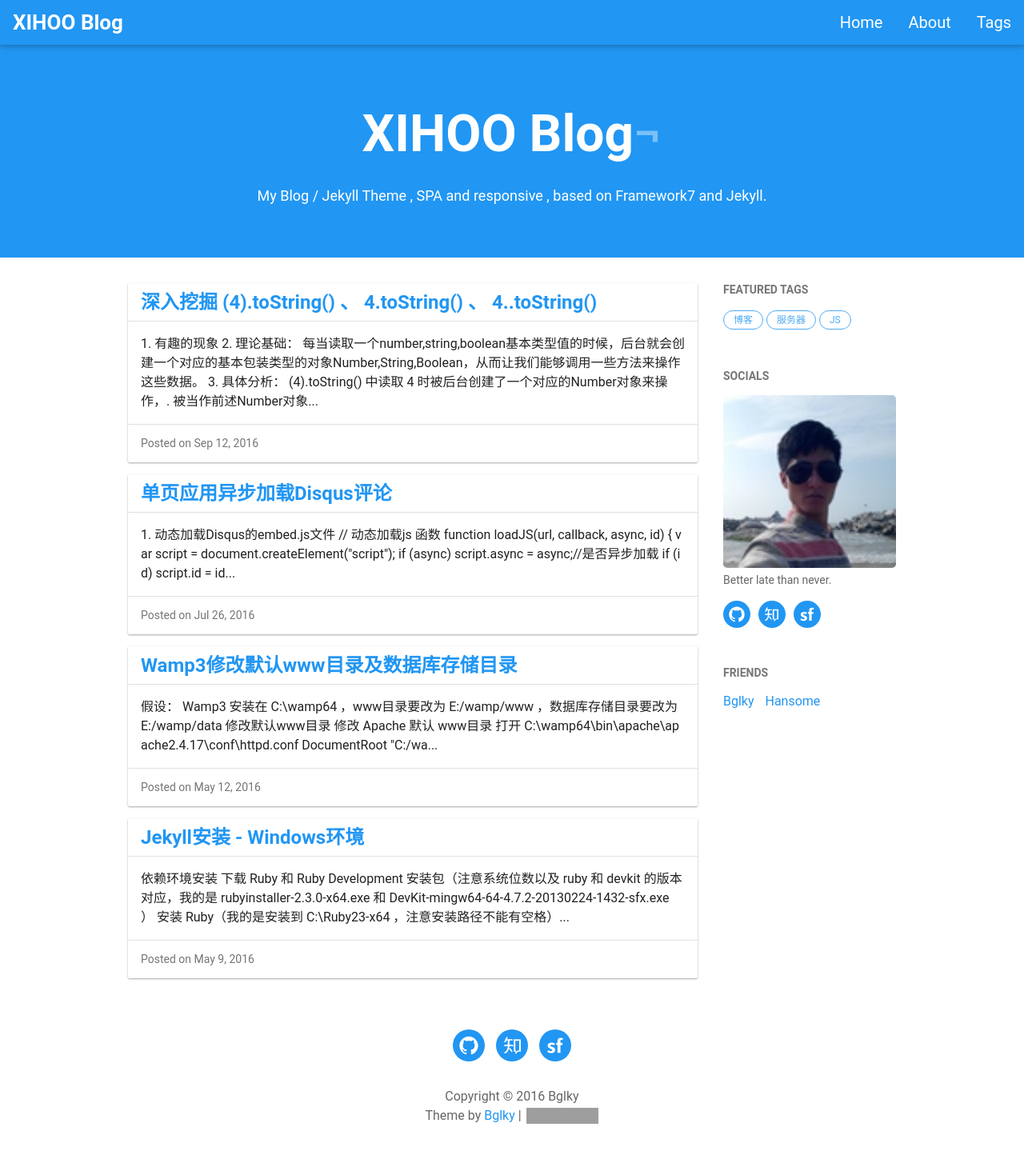
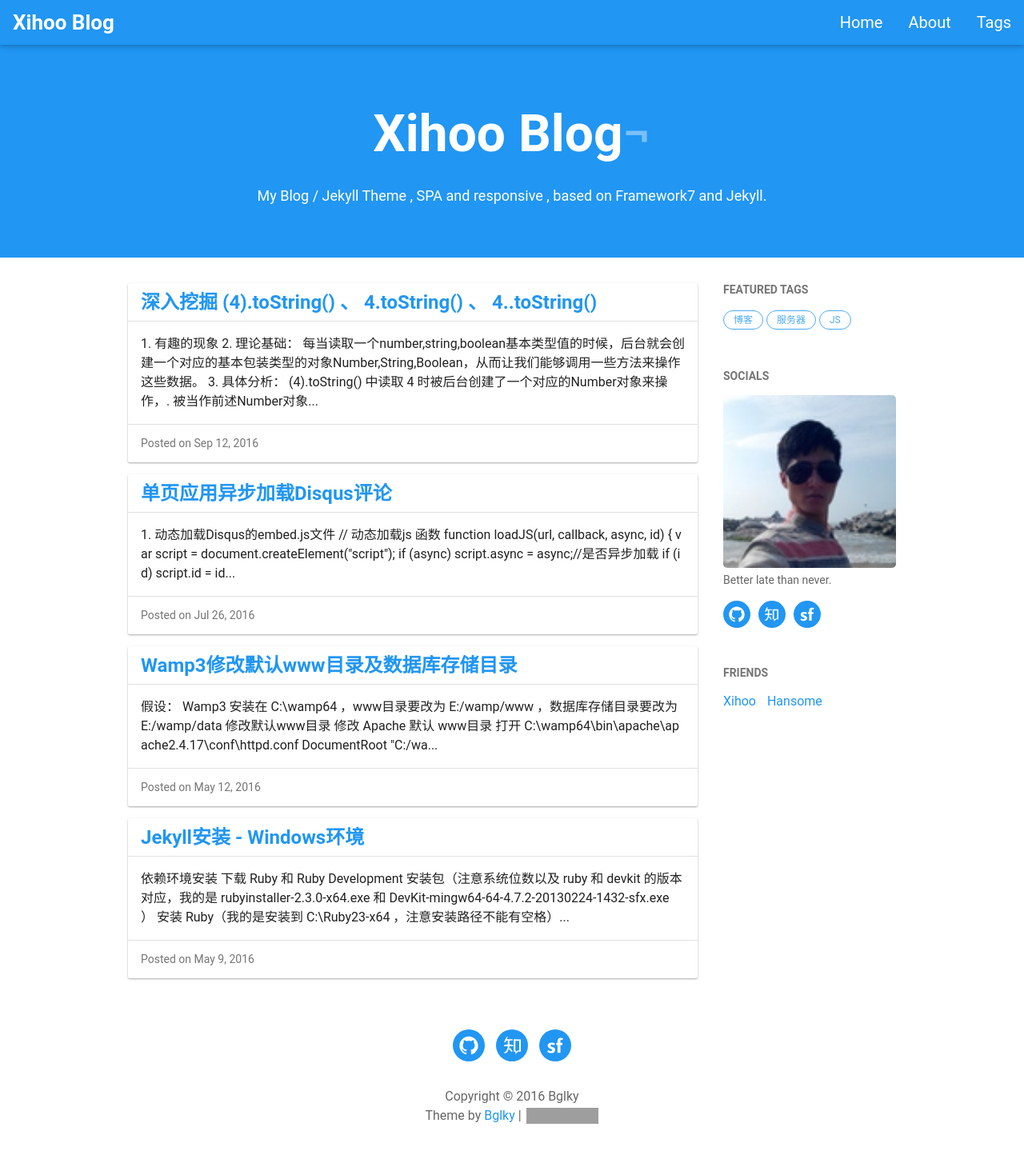
Before and after one commit to xihoo/xihoo.github.io, a Jekyll site: the page built from index.html, in a window 1280 px wide. Shown: the whole page at 80% size. Built offline with Jekyll 4.4.1, drawn with Linux system fonts in a browser that asks for light colours; the list of posts is cut into pages by our own code; comment, search, counter and statistics services are not loaded; grey boxes are pictures that could not be loaded.

Commit message:
modify _config.yml

```diff
--- a/_config.yml
+++ b/_config.yml
@@ -6,10 +6,10 @@
 # 'jekyll serve'. If you change this file, please restart the server process.
 
 # Site settings
-title: XIHOO Blog
-SEOTitle: 胡永红的博客 | Bglky Blog
-email: bglky.me@gmail.com
-keywords: "周炳光,bglky,周炳光的博客,bglky blog,赖柯滢,responsive,blog,framework7,jekyll"
+title: Xihoo Blog
+SEOTitle: 胡永红的博客 | Xihoo Blog
+email: hyh0001@mail.ustc.edu.cn
+keywords: "胡永红,xihoo,胡永红的博客,xihoo blog,responsive,blog,framework7,jekyll"
 description: "My Blog / Jekyll Theme , SPA and responsive , based on Framework7 and Jekyll."
 baseurl: "" # the subpath of your site, e.g. /blog
 url: "http://xihoo.xyz" # the base hostname & protocol for your site
@@ -56,8 +56,8 @@ segmentfault_username: bglky
 # Friends
 friends: [
     {
-        title: "Bglky",
-        href: "http://bglky.me"
+        title: "Xihoo",
+        href: "http://xihoo.xyz"
     },
     {
         title: "Hansome",
```
